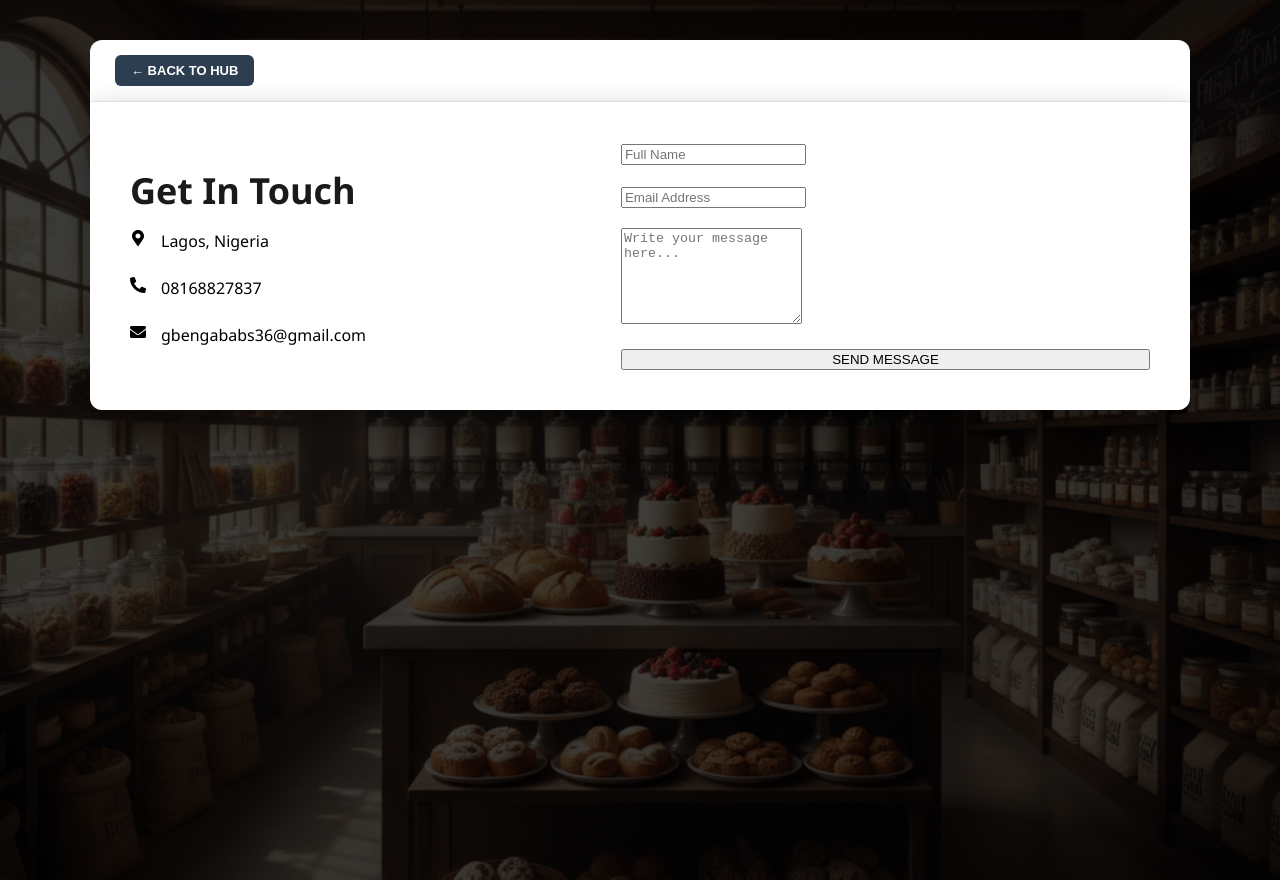
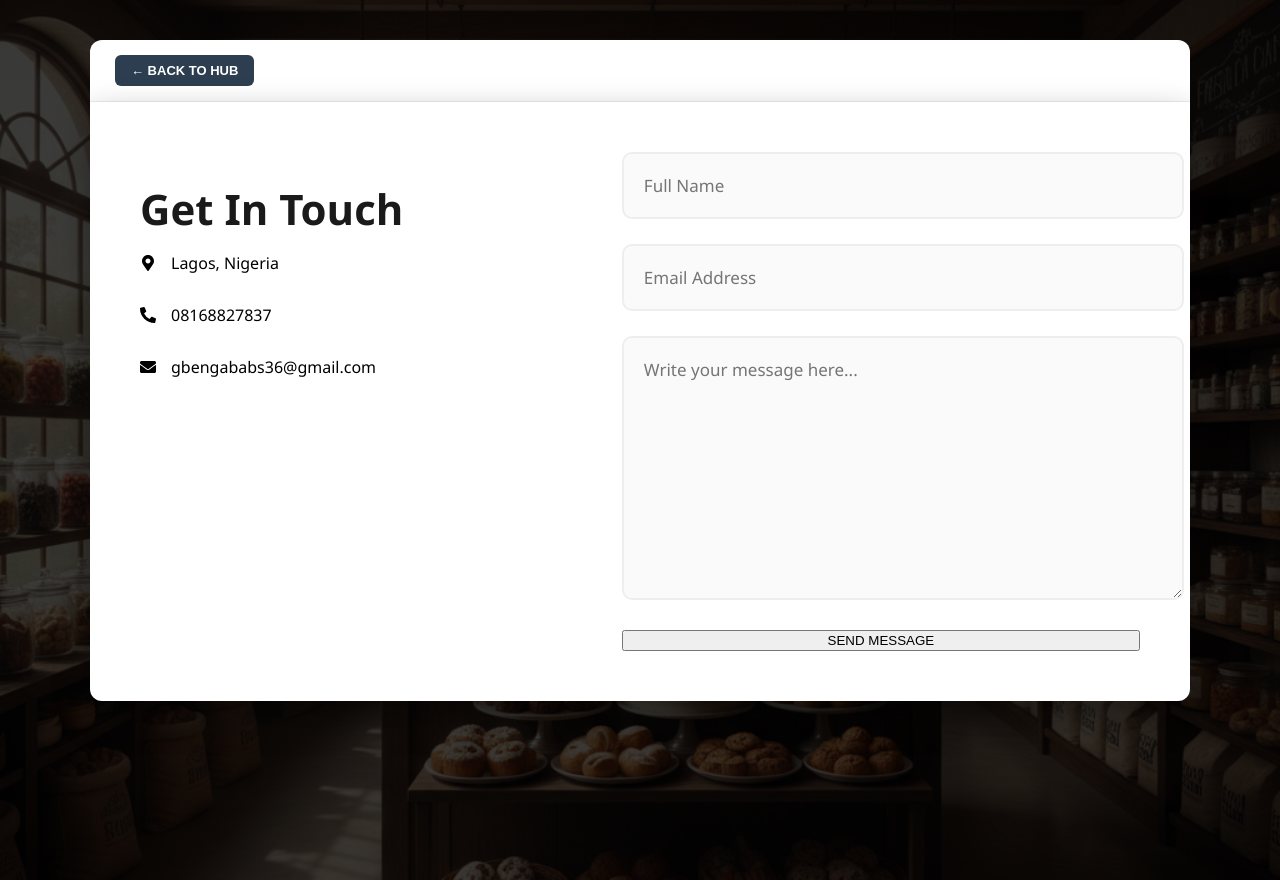
Before and after one commit to nwadikeekene4-lab/New-project-1, a React (Vite) app in the folder firstclient-frontend/: page /contact in a window 1280 px wide. Built offline with nearby package versions, Linux system fonts and the light colour scheme; no server answers.

Commit message:
Update ContactPage.css

```diff
--- a/firstclient-frontend/src/pages/ContactPage.css
+++ b/firstclient-frontend/src/pages/ContactPage.css
@@ -43,19 +43,16 @@
   transition: 0.3s;
 }
 
-.nav-back-btn .arrow-icon {
-  color: #ffeb3b;
-}
-
 .nav-back-btn:hover {
-  background-color: #228b22;
+  background-color: #1a1a1a; /* Matches heritage theme */
+  color: #d4af37;
   transform: translateX(-3px);
 }
 
 /* Main Content Area */
 .contact-main-content {
   background: #ffffff;
-  padding: 40px;
+  padding: 50px; /* Increased padding */
   border-radius: 0 0 12px 12px;
   box-shadow: 0 15px 35px rgba(0,0,0,0.4);
 }
@@ -69,103 +66,100 @@
 
 /* Left Side: Info */
 .contact-title {
-  font-size: 36px;
+  font-size: 42px; /* Bigger Title */
   font-weight: 800;
   color: #1a1a1a;
   margin-bottom: 15px;
 }
 
-.contact-desc {
-  color: #666;
-  line-height: 1.6;
-  margin-bottom: 30px;
-}
-
 .info-details {
   display: flex;
   flex-direction: column;
-  gap: 25px;
+  gap: 30px;
 }
 
 .info-item {
   display: flex;
+  align-items: center;
   gap: 15px;
   text-decoration: none;
   color: inherit;
 }
 
 .info-icon {
-  background: #f0f0f0;
-  width: 45px;
-  height: 45px;
+  background: #f8f8f8;
+  width: 55px; /* Slightly bigger icons */
+  height: 55px;
   display: flex;
   align-items: center;
   justify-content: center;
   border-radius: 50%;
-  color: #228b22;
-  font-size: 20px;
+  color: #d4af37; /* Gold Icons */
+  font-size: 22px;
+  border: 1px solid #eee;
 }
 
-.info-item h4 {
-  margin: 0;
-  font-size: 16px;
-  color: #111;
-}
-
-.info-item p {
-  margin: 4px 0 0;
-  font-size: 14px;
-  color: #666;
-}
-
-/* Right Side: Form */
+/* Right Side: Form - THE BIG BOXES */
 .contact-form {
   display: flex;
   flex-direction: column;
-  gap: 20px;
+  gap: 25px; /* More space between inputs */
 }
 
-.input-group {
-  display: flex;
-  flex-direction: column;
-  gap: 8px;
+/* Targets the input groups for larger feel */
+.contact-form input,
+.contact-form textarea {
+  width: 100%;
+  padding: 20px; /* Big luxury padding */
+  border: 2px solid #eee;
+  border-radius: 10px;
+  font-family: inherit;
+  font-size: 17px; /* Larger text */
+  background: #fafafa;
+  transition: all 0.3s ease;
 }
 
-.input-group label {
-  font-size: 14px;
-  font-weight: 700;
-  color: #333;
+.contact-form textarea {
+  min-height: 220px; /* Makes the message box naturally very tall */
+  resize: vertical;
 }
 
-.input-group input, .input-group textarea {
-  padding: 12px;
-  border: 1px solid #ddd;
-  border-radius: 6px;
-  font-family: inherit;
-  transition: 0.3s;
+.contact-form input:focus,
+.contact-form textarea:focus {
+  outline: none;
+  border-color: #d4af37; /* Heritage Gold border */
+  background: #fff;
+  box-shadow: 0 8px 20px rgba(212, 175, 55, 0.1);
 }
 
-.input-group input:focus, .input-group textarea:focus {
-  outline: none;
-  border-color: #228b22;
-  box-shadow: 0 0 0 3px rgba(34, 139, 34, 0.1);
-}
-
+/* The Send Button - Heritage Style */
 .send-btn {
-  background: #ffeb3b;
-  color: #000;
-  border: none;
-  padding: 16px;
-  border-radius: 6px;
-  font-weight: 700;
+  background: #1a1a1a;
+  color: #d4af37;
+  border: 2px solid #d4af37;
+  padding: 22px;
+  border-radius: 10px;
+  font-weight: 800;
+  font-size: 16px;
   cursor: pointer;
   text-transform: uppercase;
-  transition: 0.3s;
+  letter-spacing: 2px;
+  transition: 0.4s;
+  margin-top: 10px;
 }
 
 .send-btn:hover {
-  background: #228b22;
-  color: #fff;
+  background: #d4af37;
+  color: #1a1a1a;
+  transform: translateY(-3px);
+  box-shadow: 0 10px 20px rgba(212, 175, 55, 0.3);
+}
+
+.send-btn:disabled {
+  background: #ccc;
+  border-color: #bbb;
+  color: #666;
+  cursor: not-allowed;
 }
 
 /* Mobile Responsiveness */
@@ -174,10 +168,12 @@
     grid-template-columns: 1fr;
     gap: 40px;
   }
+  .contact-title { font-size: 32px; }
 }
 
 @media (max-width: 600px) {
   .contact-wrapper { padding: 0; }
   .nav-section, .contact-main-content { border-radius: 0; }
-  .contact-main-content { padding: 30px 20px; min-height: 90vh; }
-}
+  .contact-main-content { padding: 30px 20px; min-height: 95vh; }
+  .contact-form input, .contact-form textarea { padding: 15px; }
+  }
```
